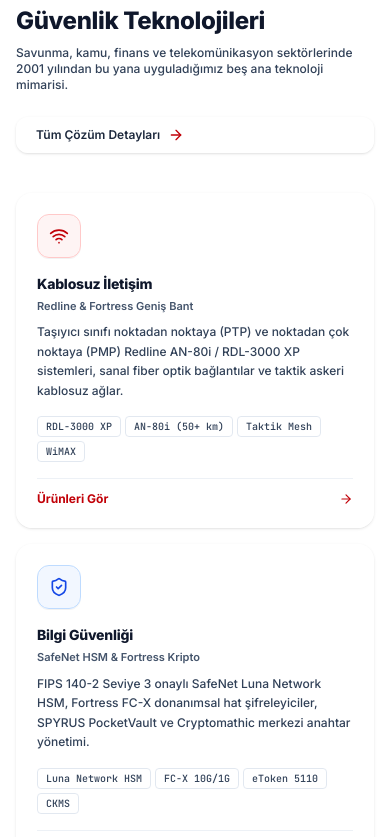
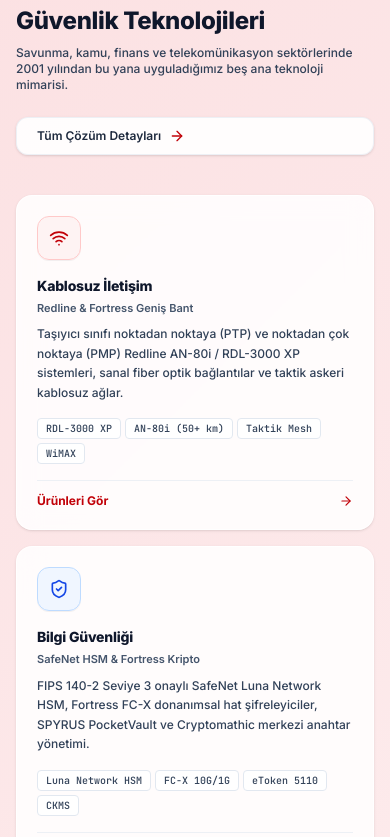
Before and after one commit to ahmetguven3579/Global-Forrte, a React (Vite) app: page / in a window 390 px wide. Shown: the part 1107-1944 px from the top of the page. Built offline with nearby package versions, Linux system fonts and the light colour scheme.

Commit message:
Update HomePage.tsx

```diff
--- a/src/pages/HomePage.tsx
+++ b/src/pages/HomePage.tsx
@@ -41,7 +41,7 @@
       descEn:
         'Carrier-grade PTP & PMP wireless infrastructure, Redline virtual fiber optic links, and Fortress tactical military communications.',
       icon: Wifi,
-      accent: 'text-red-700 bg-red-50/80 border-red-200',
+      accent: 'text-red-700 bg-red-50/90 border-red-200',
       brand: 'redline',
       tags: ['RDL-3000 XP', 'AN-80i (50+ km)', 'Taktik Mesh', 'WiMAX'],
     },
@@ -56,7 +56,7 @@
       descEn:
         'FIPS 140-2 Level 3 certified SafeNet Luna HSMs, Fortress FC-X inline encryption, SPYRUS secure tokens, and Cryptomathic CKMS.',
       icon: ShieldCheck,
-      accent: 'text-blue-700 bg-blue-50/80 border-blue-200',
+      accent: 'text-blue-700 bg-blue-50/90 border-blue-200',
       brand: 'safenet',
       tags: ['Luna Network HSM', 'FC-X 10G/1G', 'eToken 5110', 'CKMS'],
     },
@@ -71,7 +71,7 @@
       descEn:
         'Digifort Enterprise VMS, high-speed neural license plate recognition (LPR), city surveillance integration, and perimeter defense.',
       icon: Video,
-      accent: 'text-emerald-700 bg-emerald-50/80 border-emerald-200',
+      accent: 'text-emerald-700 bg-emerald-50/90 border-emerald-200',
       brand: 'digifort',
       tags: ['Digifort VMS', 'Neural LPR (250 km/s)', 'Adli Analitik', 'MOBESE'],
     },
@@ -86,7 +86,7 @@
       descEn:
         'Custom embedded cryptographic board design, defense RFP engineering, and Cryptomathic eIDAS qualified electronic signature systems.',
       icon: Cpu,
-      accent: 'text-purple-700 bg-purple-50/80 border-purple-200',
+      accent: 'text-purple-700 bg-purple-50/90 border-purple-200',
       brand: 'globalforte',
       tags: ['Gömülü Kripto', 'Savunma RFP', 'eIDAS e-İmza', 'Sistem Mimarisi'],
     },
@@ -101,7 +101,7 @@
       descEn:
         'Tier-3 hardware-secured datacenter hosting, DDoS-mitigated dedicated servers, SSL acceleration, and round-the-clock 24/7 NOC monitoring.',
       icon: Server,
-      accent: 'text-amber-700 bg-amber-50/80 border-amber-200',
+      accent: 'text-amber-700 bg-amber-50/90 border-amber-200',
       brand: 'globalforte',
       category: 'Kurumsal Web Hosting ve Veri Merkezi',
       tags: ['DDoS Koruma', 'Dedicated Sunucu', '7/24 NOC', '%99.999 SLA'],
@@ -109,7 +109,13 @@
   ];
 
   return (
-    <div className="space-y-0 w-full max-w-full overflow-x-hidden bg-transparent">
+    /* DOĞRUDAN SAYFANIN EN DIŞINA İSTEDİĞİN GÖZ ALICI GRADIENT'İ VERİYORuz */
+    <div
+      className="space-y-0 w-full max-w-full overflow-x-hidden min-h-screen pb-16"
+      style={{
+        backgroundImage: 'linear-gradient(135deg, rgba(227, 6, 19, 0.15) 0%, rgba(255, 255, 255, 1) 50%, rgba(227, 6, 19, 0.08) 100%)'
+      }}
+    >
       {/* 1. Official Hero Carousel */}
       <HomeHeroSlider
         lang={lang}
@@ -118,7 +124,7 @@
       />
 
       {/* 2. Original 5 Core Specialization Domains */}
-      <section className="py-16 bg-transparent border-b border-white/20">
+      <section className="py-16 bg-transparent border-b border-white/40">
         <div className="max-w-7xl mx-auto px-4 sm:px-6 lg:px-8">
           <div className="flex flex-col md:flex-row md:items-end justify-between gap-6 mb-10">
             <div>
@@ -139,7 +145,7 @@
 
             <button
               onClick={() => onNavigate('solutions')}
-              className="inline-flex items-center gap-2 px-5 py-2.5 bg-white/80 hover:bg-white text-slate-800 rounded-xl text-xs font-semibold transition-colors shrink-0 cursor-pointer shadow-sm"
+              className="inline-flex items-center gap-2 px-5 py-2.5 bg-white/90 hover:bg-white text-slate-800 rounded-xl text-xs font-semibold transition-colors shrink-0 cursor-pointer shadow-sm border border-slate-200/60"
             >
               <span>{isTr ? 'Tüm Çözüm Detayları' : 'Explore All Solutions'}</span>
               <ArrowRight className="w-4 h-4 text-red-700" />
@@ -153,7 +159,7 @@
                 <div
                   key={dom.id}
                   onClick={() => onNavigate('products', dom.brand, dom.category)}
-                  className="bg-white/80 hover:bg-white/95 backdrop-blur-sm border border-white/60 hover:border-red-300 rounded-2xl p-5 shadow-sm hover:shadow-md transition-all flex flex-col justify-between group cursor-pointer min-w-0 w-full"
+                  className="bg-white/85 hover:bg-white/95 backdrop-blur-md border border-white/80 hover:border-red-300 rounded-2xl p-5 shadow-sm hover:shadow-md transition-all flex flex-col justify-between group cursor-pointer min-w-0 w-full"
                 >
                   <div className="min-w-0">
                     <div className={`w-11 h-11 rounded-xl flex items-center justify-center border mb-4 shadow-2xs group-hover:scale-105 transition-transform ${dom.accent}`}>
@@ -203,7 +209,7 @@
       />
 
       {/* 4. Featured Hardware Products Showcase */}
-      <section className="py-20 bg-transparent border-b border-white/20">
+      <section className="py-20 bg-transparent border-b border-white/40">
         <div className="max-w-7xl mx-auto px-4 sm:px-6 lg:px-8">
           <div className="flex flex-col md:flex-row md:items-end justify-between gap-6 mb-10">
             <div>
@@ -253,7 +259,7 @@
                     onNavigate('products');
                   }
                 }}
-                className="bg-white/90 backdrop-blur-sm border border-white/60 hover:border-red-300 rounded-2xl overflow-hidden shadow-sm hover:shadow-md transition-all flex flex-col justify-between group cursor-pointer"
+                className="bg-white/90 backdrop-blur-md border border-white/80 hover:border-red-300 rounded-2xl overflow-hidden shadow-sm hover:shadow-md transition-all flex flex-col justify-between group cursor-pointer"
               >
                 <div>
                   <div className="p-2 sm:p-2.5 bg-slate-950/95 border-b border-slate-800">
@@ -348,7 +354,7 @@
                 <div
                   key={dom.id}
                   onClick={() => onNavigate('solutions')}
-                  className="p-5 sm:p-6 rounded-2xl bg-white/80 hover:bg-white/95 backdrop-blur-sm border border-white/60 hover:border-red-300 shadow-sm hover:shadow-md cursor-pointer transition-all flex flex-col justify-between group"
+                  className="p-5 sm:p-6 rounded-2xl bg-white/85 hover:bg-white/95 backdrop-blur-md border border-white/80 hover:border-red-300 shadow-sm hover:shadow-md cursor-pointer transition-all flex flex-col justify-between group"
                 >
                   <div>
                     <div className="w-10 h-10 rounded-xl bg-white text-red-700 border border-slate-200 flex items-center justify-center mb-4 shadow-2xs group-hover:scale-105 transition-transform">
@@ -373,7 +379,7 @@
       </section>
 
       {/* 6. Quick Numbers & Trust Bar */}
-      <section className="py-12 bg-slate-900 text-white shadow-lg">
+      <section className="py-12 bg-slate-900/95 backdrop-blur-md text-white shadow-lg mx-4 sm:mx-8 rounded-2xl my-8">
         <div className="max-w-7xl mx-auto px-4 sm:px-6 lg:px-8 grid grid-cols-2 sm:grid-cols-3 lg:grid-cols-5 gap-6 text-center">
           <div>
             <div className="text-3xl sm:text-4xl font-extrabold font-mono text-red-500">25+</div>
@@ -399,7 +405,7 @@
       </section>
 
       {/* 7. Engineering Consultation Call to Action */}
-      <section className="py-14 bg-gradient-to-r from-red-900 via-slate-900 to-slate-950 text-white shadow-xl">
+      <section className="py-14 bg-gradient-to-r from-red-950 via-slate-900 to-slate-950 text-white shadow-xl mx-4 sm:mx-8 rounded-2xl">
         <div className="max-w-7xl mx-auto px-4 sm:px-6 lg:px-8 flex flex-col md:flex-row items-center justify-between gap-6">
           <div className="space-y-2 text-center md:text-left">
             <span className="text-xs font-bold uppercase tracking-wider text-red-400">
```
